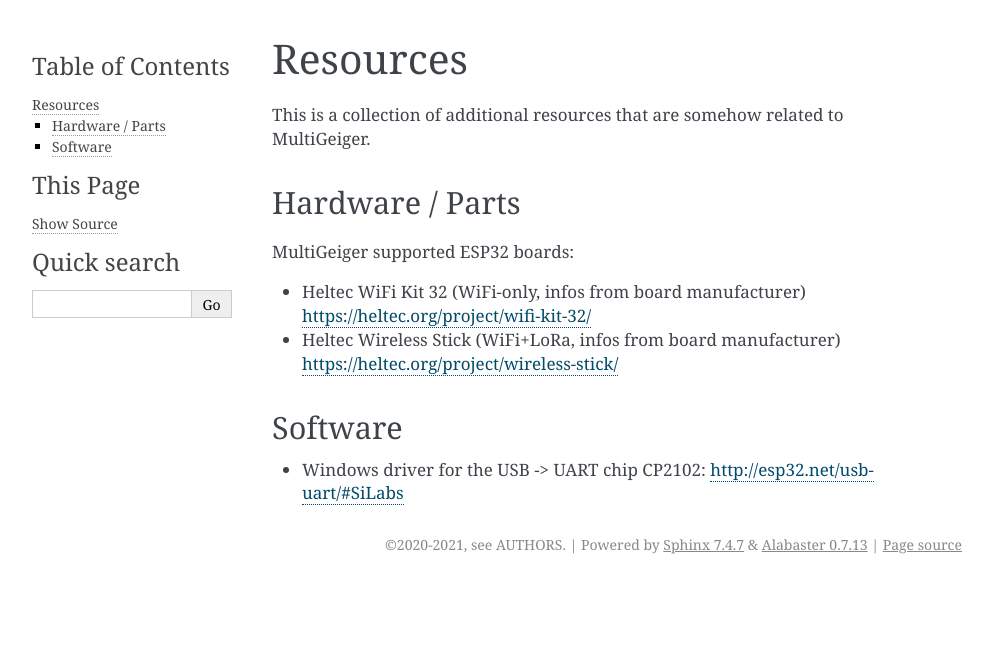
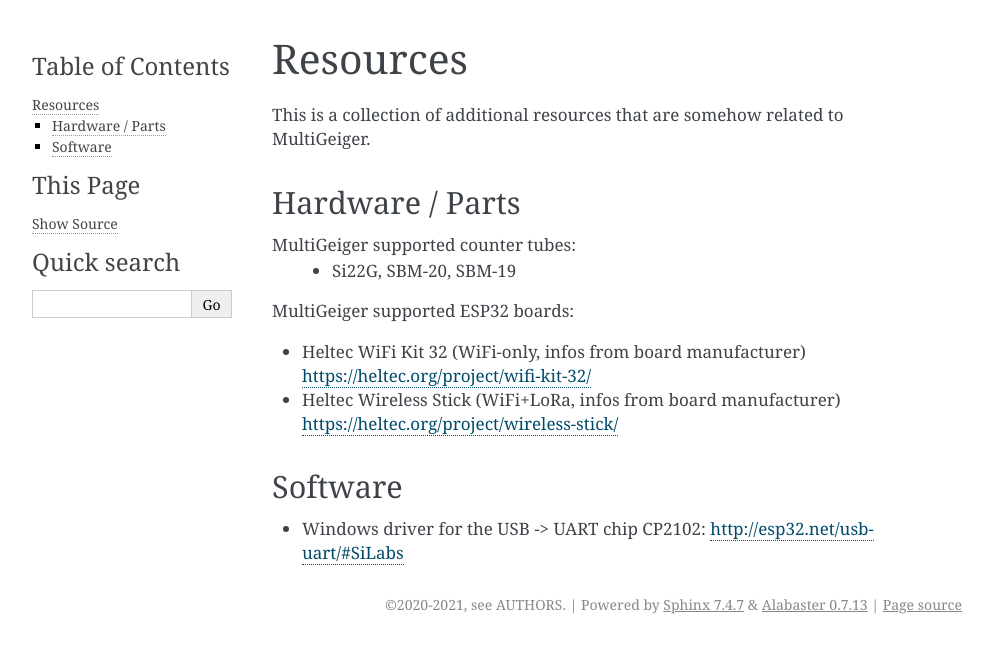
Before and after one commit to ecocurious2/MultiGeiger, a Sphinx documentation site: the page built from docs/source/resources.rst, in a window 1280 px wide. Shown: the top 653 px of the page, without its empty margins (148-1140 px from the left). Built offline with Sphinx 7.4.7, drawn with Linux system fonts in a browser that asks for light colours.

Commit message:
Update resources.rst
Added supported counter tubes

```diff
--- a/docs/source/resources.rst
+++ b/docs/source/resources.rst
@@ -8,6 +8,8 @@ This is a collection of additional resources that are somehow related to MultiGe
 
 Hardware / Parts
 ----------------
+MultiGeiger supported counter tubes:
+ -  Si22G, SBM-20, SBM-19
 
 MultiGeiger supported ESP32 boards:
 
```
